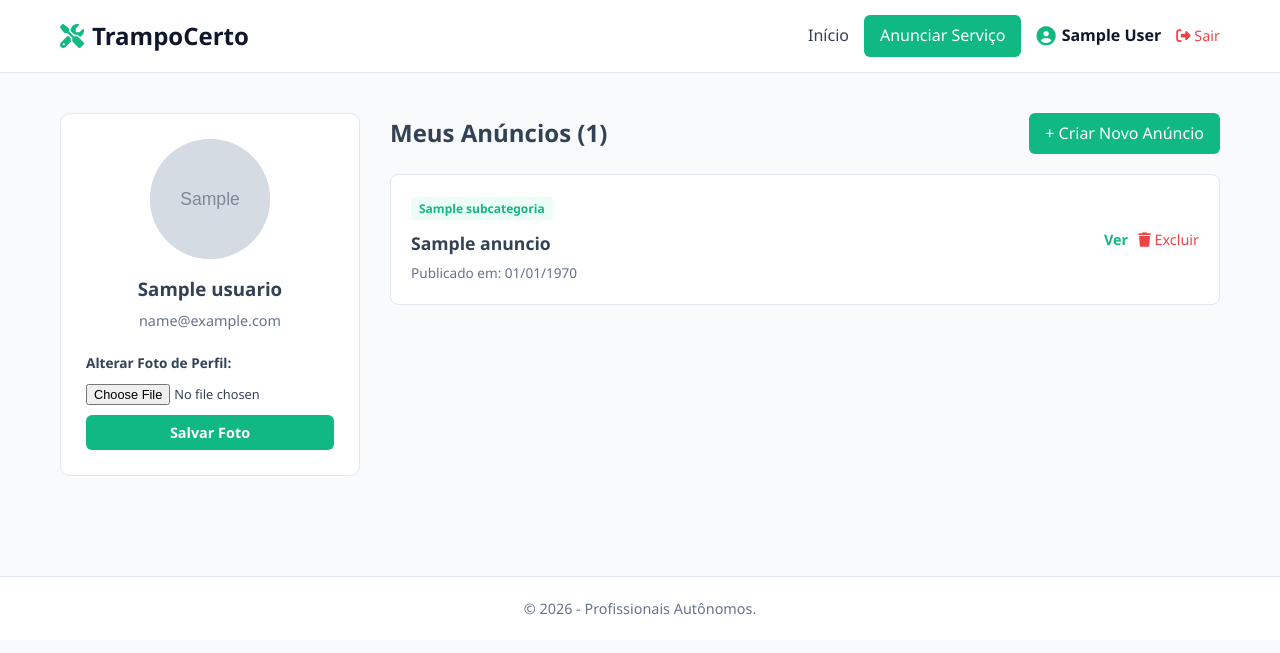
After one commit to znick015/projeto-integrador-senac, a PHP site: page /perfil.php in a window 1280 px wide. The commit adds this page. Shown: the top 653 px of the page. Run offline with PHP 8.4, Linux system fonts and the light colour scheme; the visitor is signed in with stand-in values (Sample User, id 1); tables that the repository leaves empty or names only in its code hold one stand-in row (values such as "Sample post"); grey boxes marked "Sample" are stand-in pictures.

Commit message:
Criação da aba de perfil do usuário, onde ele poderá visualizar e editar suas informações pessoais, bem como gerenciar seus anúncios.

```diff
--- a/includes/header.php
+++ b/includes/header.php
@@ -15,14 +15,20 @@ if (session_status() === PHP_SESSION_NONE) {
 <body>
     <header class="navbar">
         <div class="container nav-container">
-            <a href="index.php" class="logo"><i class="fas fa-tools"></i> Trampo Certo</a>
+            <a href="index.php" class="logo"><i class="fas fa-tools"></i> TrampoCerto</a>
 
             <nav class="nav-links">
                 <a href="index.php">Início</a>
                 <?php if (isset($_SESSION['usuario_id'])): ?>
                     <a href="anunciar.php" class="btn-anunciar">Anunciar Serviço</a>
-                    <span style="font-weight: 600;">Olá, <?= htmlspecialchars($_SESSION['usuario_nome']) ?></span>
-                    <a href="logout.php" style="color: #ef4444; font-size: 0.9rem;"><i class="fas fa-sign-out-alt"></i> Sair</a>
+
+                    <!-- Botão que direciona para a página de perfil -->
+                    <a href="perfil.php" style="font-weight: 600; text-decoration: none; color: var(--primary-color); display: flex; align-items: center; gap: 6px;">
+                        <i class="fas fa-user-circle" style="font-size: 1.2rem; color: var(--accent-color);"></i>
+                        <?= htmlspecialchars($_SESSION['usuario_nome']) ?>
+                    </a>
+
+                    <a href="logout.php" style="color: #ef4444; font-size: 0.9rem; text-decoration: none;"><i class="fas fa-sign-out-alt"></i> Sair</a>
                 <?php else: ?>
                     <a href="cadastro.php" class="btn-anunciar">Anunciar Serviço</a>
                     <a href="login.php" class="btn-login"><i class="fas fa-user"></i> Entrar</a>
--- /dev/null
+++ b/perfil.php
@@ -0,0 +1,145 @@
+<?php
+session_start();
+require_once 'config/conexao.php';
+
+// Bloqueia se não estiver logado
+if (!isset($_SESSION['usuario_id'])) {
+    header("Location: login.php");
+    exit;
+}
+
+$usuario_id = $_SESSION['usuario_id'];
+$mensagem = '';
+$erro = '';
+
+// Exclusão de Anúncio
+if (isset($_GET['excluir'])) {
+    $id_anuncio = (int)$_GET['excluir'];
+    $stmt_del = $pdo->prepare("DELETE FROM anuncios WHERE id = :id AND usuario_id = :usuario_id");
+    $stmt_del->execute([':id' => $id_anuncio, ':usuario_id' => $usuario_id]);
+    header("Location: perfil.php?deletado=1");
+    exit;
+}
+
+// Upload de Foto de Perfil
+if ($_SERVER['REQUEST_METHOD'] === 'POST' && isset($_FILES['foto_perfil'])) {
+    $foto = $_FILES['foto_perfil'];
+
+    if ($foto['error'] === UPLOAD_ERR_OK) {
+        $ext = strtolower(pathinfo($foto['name'], PATHINFO_EXTENSION));
+        $extensoes_permitidas = ['jpg', 'jpeg', 'png', 'webp'];
+
+        if (in_array($ext, $extensoes_permitidas)) {
+            // Cria a pasta uploads se não existir
+            if (!is_dir('uploads')) {
+                mkdir('uploads', 0777, true);
+            }
+
+            $nome_arquivo = 'perfil_' . $usuario_id . '_' . time() . '.' . $ext;
+            $caminho_final = 'uploads/' . $nome_arquivo;
+
+            if (move_uploaded_file($foto['tmp_name'], $caminho_final)) {
+                $stmt_up = $pdo->prepare("UPDATE usuarios SET foto_perfil = :foto WHERE id = :id");
+                $stmt_up->execute([':foto' => $caminho_final, ':id' => $usuario_id]);
+                $mensagem = "Foto de perfil atualizada com sucesso!";
+            } else {
+                $erro = "Erro ao salvar a imagem no servidor.";
+            }
+        } else {
+            $erro = "Formato de imagem inválido. Use JPG, PNG ou WEBP.";
+        }
+    }
+}
+
+// Busca dados atualizados do Usuário
+$stmt_user = $pdo->prepare("SELECT * FROM usuarios WHERE id = :id");
+$stmt_user->execute([':id' => $usuario_id]);
+$usuario = $stmt_user->fetch();
+
+// Busca os Anúncios do Usuário
+$stmt_anuncios = $pdo->prepare("
+    SELECT a.*, s.nome AS subcategoria
+    FROM anuncios a
+    JOIN subcategorias s ON a.subcategoria_id = s.id
+    WHERE a.usuario_id = :id
+    ORDER BY a.data_criacao DESC
+");
+$stmt_anuncios->execute([':id' => $usuario_id]);
+$meus_anuncios = $stmt_anuncios->fetchAll();
+
+include 'includes/header.php';
+?>
+
+<main class="container" style="padding-top: 40px; padding-bottom: 50px;">
+    <?php if (isset($_GET['deletado'])): ?>
+        <div style="background: #fef2f2; color: #991b1b; padding: 12px; border-radius: 6px; margin-bottom: 20px;">
+            Anúncio removido com sucesso.
+        </div>
+    <?php endif; ?>
+
+    <?php if ($mensagem): ?>
+        <div style="background: #ecfdf5; color: #065f46; padding: 12px; border-radius: 6px; margin-bottom: 20px;">
+            <?= $mensagem ?>
+        </div>
+    <?php endif; ?>
+
+    <?php if ($erro): ?>
+        <div class="alert-danger"><?= $erro ?></div>
+    <?php endif; ?>
+
+    <div style="display: grid; grid-template-columns: 300px 1fr; gap: 30px;">
+        <!-- Card de Informações e Foto -->
+        <div style="background: #fff; border: 1px solid var(--border-color); padding: 25px; border-radius: 10px; height: fit-content; text-align: center;">
+            <div style="width: 120px; height: 120px; margin: 0 auto 15px; border-radius: 50%; overflow: hidden; background: #e2e8f0; display: flex; align-items: center; justify-content: center;">
+                <?php if ($usuario['foto_perfil']): ?>
+                    <img src="<?= htmlspecialchars($usuario['foto_perfil']) ?>" alt="Foto Perfil" style="width: 100%; height: 100%; object-fit: cover;">
+                <?php else: ?>
+                    <i class="fas fa-user" style="font-size: 3.5rem; color: #94a3b8;"></i>
+                <?php endif; ?>
+            </div>
+
+            <h3 style="margin-bottom: 5px;"><?= htmlspecialchars($usuario['nome']) ?></h3>
+            <p style="color: #64748b; font-size: 0.9rem; margin-bottom: 20px;"><?= htmlspecialchars($usuario['email']) ?></p>
+
+            <form action="perfil.php" method="POST" enctype="multipart/form-data">
+                <label for="foto_perfil" style="display: block; font-size: 0.85rem; font-weight: 600; margin-bottom: 8px; text-align: left;">Alterar Foto de Perfil:</label>
+                <input type="file" name="foto_perfil" id="foto_perfil" accept="image/*" required style="width: 100%; font-size: 0.8rem; margin-bottom: 10px;">
+                <button type="submit" class="btn-submit" style="padding: 8px; font-size: 0.9rem;">Salvar Foto</button>
+            </form>
+        </div>
+
+        <!-- Lista dos Meus Anúncios -->
+        <div>
+            <div style="display: flex; justify-content: space-between; align-items: center; margin-bottom: 20px;">
+                <h2>Meus Anúncios (<?= count($meus_anuncios) ?>)</h2>
+                <a href="anunciar.php" class="btn-anunciar" style="text-decoration: none;">+ Criar Novo Anúncio</a>
+            </div>
+
+            <?php if (empty($meus_anuncios)): ?>
+                <div style="background: #fff; padding: 30px; border-radius: 10px; border: 1px solid var(--border-color); text-align: center;">
+                    <p style="color: #64748b;">Você ainda não criou nenhum anúncio.</p>
+                </div>
+            <?php else: ?>
+                <div style="display: flex; flex-direction: column; gap: 15px;">
+                    <?php foreach ($meus_anuncios as $anuncio): ?>
+                        <div style="background: #fff; border: 1px solid var(--border-color); border-radius: 8px; padding: 20px; display: flex; justify-content: space-between; align-items: center;">
+                            <div>
+                                <span style="background: #ecfdf5; color: var(--accent-color); font-size: 0.75rem; font-weight: 600; padding: 3px 8px; border-radius: 4px;">
+                                    <?= htmlspecialchars($anuncio['subcategoria']) ?>
+                                </span>
+                                <h3 style="margin: 8px 0 5px; font-size: 1.1rem;"><?= htmlspecialchars($anuncio['titulo']) ?></h3>
+                                <p style="color: #64748b; font-size: 0.85rem;">Publicado em: <?= date('d/m/Y', strtotime($anuncio['data_criacao'])) ?></p>
+                            </div>
+                            <div style="display: flex; gap: 10px; align-items: center;">
+                                <a href="anuncio.php?id=<?= $anuncio['id'] ?>" style="color: var(--accent-color); text-decoration: none; font-weight: 600; font-size: 0.9rem;">Ver</a>
+                                <a href="perfil.php?excluir=<?= $anuncio['id'] ?>" onclick="return confirm('Tem certeza que deseja excluir este anúncio?');" style="color: #ef4444; text-decoration: none; font-size: 0.9rem;"><i class="fas fa-trash"></i> Excluir</a>
+                            </div>
+                        </div>
+                    <?php endforeach; ?>
+                </div>
+            <?php endif; ?>
+        </div>
+    </div>
+</main>
+
+<?php include 'includes/footer.php'; ?>
```
Also changed, not shown: busca.php (+16 -3 lines).
